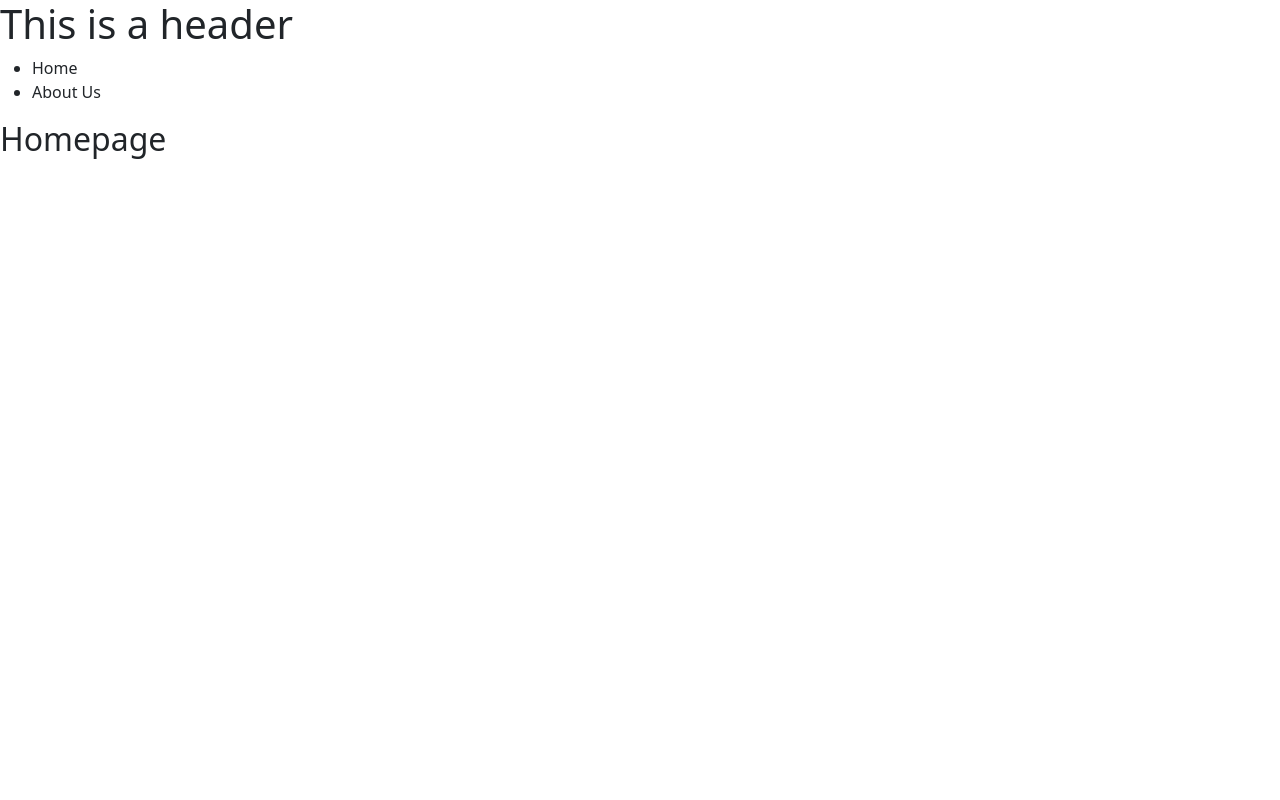
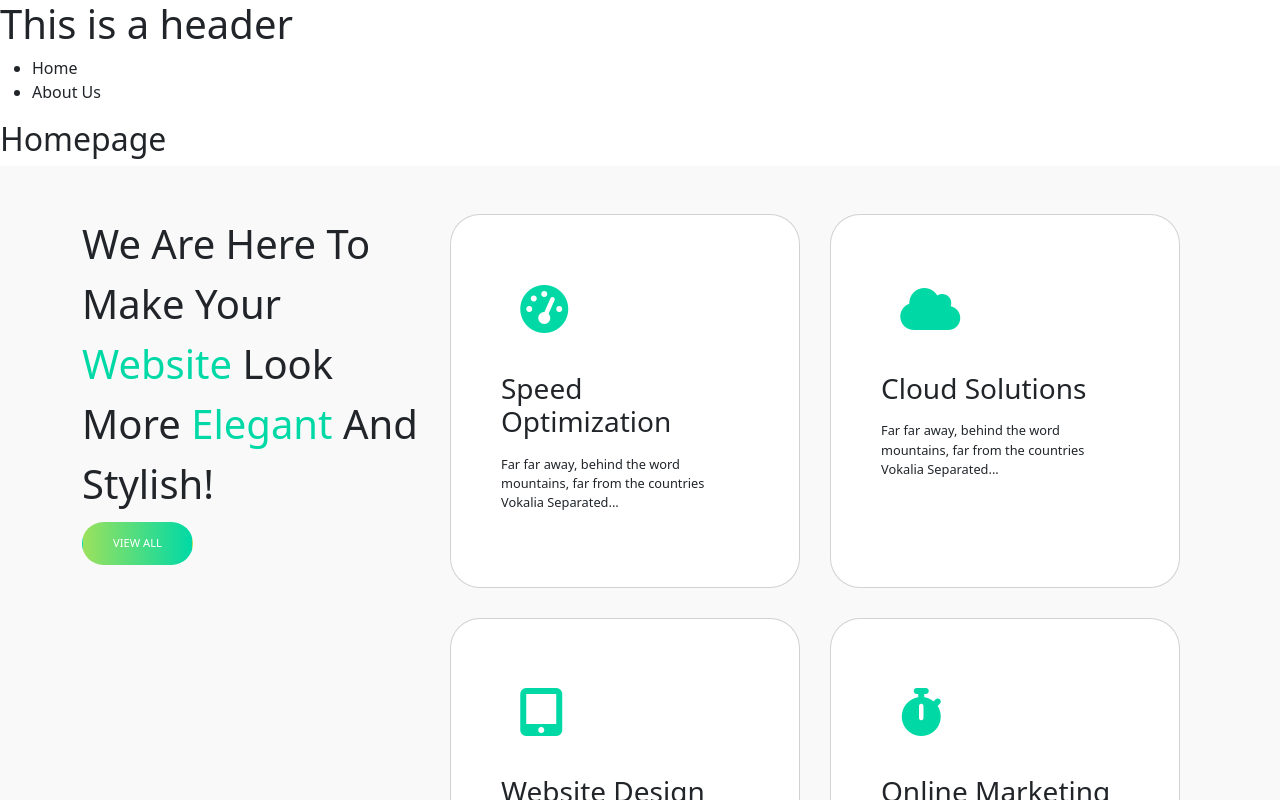
Before and after one commit to LorisGalleana/proj-html-vuejs, a Vue app: page / in a window 1280 px wide. Shown: the top 800 px of the page. Built offline with nearby package versions, Linux system fonts and the light colour scheme.

Commit message:
Add AppFeatures

```diff
--- a/src/components/HomeComponents/AppFeatures.vue
+++ b/src/components/HomeComponents/AppFeatures.vue
@@ -0,0 +1,93 @@
+<script>
+
+
+
+export default {
+    name: "AppFeatures"
+}
+</script>
+
+<template>
+    <div class="container-fluid d-flex bg-color">
+        <div class="container">
+            <div class="row py-5">
+                <div class="col-4">
+                    <h2 class="fs-1 lh-base">We Are Here To
+                        Make Your <span class="text-color">Website </span>Look More <span class="text-color">Elegant </span>And Stylish! </h2>
+                    <a href="#" class="btn btn-color ">VIEW ALL</a>
+                </div>
+                <div class="col-8">
+                  <div class="row">
+                    <div class="col-6 card">
+                        <div><i class="icon fa-solid fa-gauge-high"></i></div>
+                        <h3>Speed Optimization</h3>
+                        <p class="py-2 mini-font">Far far away, behind the word mountains, far from the countries Vokalia Separated...</p>
+                    </div>
+                    <div class="col-6 card">
+                        <div><i class="icon fa-solid fa-cloud"></i></div>
+                        <h3>Cloud Solutions</h3>
+                        <p class="py-2 mini-font">Far far away, behind the word mountains, far from the countries Vokalia Separated...</p>
+                    </div>
+                    <div class="col-6 card">
+                        <div><i class="icon fa-solid fa-tablet-screen-button"></i></div>
+                        <h3>Website Design</h3>
+                        <p class="py-2 mini-font">Far far away, behind the word mountains, far from the countries Vokalia Separated...</p>
+                    </div>
+                      <div class="col-6 card">
+                        <div><i class="icon fa-solid fa-stopwatch"></i></div>
+                        <h3>Online Marketing</h3>
+                        <p class="py-2 mini-font">Far far away, behind the word mountains, far from the countries Vokalia Separated...</p>
+                    </div>
+
+
+                  </div>
+                </div>
+               </div>
+            </div>
+    </div>
+</template>
+
+<style lang="scss" scoped>
+@use "../../styles/partials/variables" as *;
+    .bg-color {
+        background: $bg-gray ;
+
+    }
+    .text-color {
+        color: $green-text;
+    }
+    .btn-color {
+        background: $green-gradient ;
+        color: white;
+        border-radius: 24px;
+        font-size: 0.7rem;
+        padding: 12px 30px;
+    }
+    .mini-font {
+    font-size: 0.8rem;
+}
+
+.icon {
+    font-size: 3rem;
+    display: inline-block;
+    border-radius: 50%;
+    padding: 1.2rem;
+    margin-bottom: 20px ;
+    color: $green-text;
+}
+.card{
+    width: calc(100% / 2 - 30px);
+    margin-right: 30px;
+    margin-bottom: 30px;
+    border-radius: 30px;
+    padding: 50px;
+    &:hover{
+        background: $green-gradient ;
+        color: white;
+        .icon{
+            color: white;
+        }
+}
+}
+
+</style>
--- a/src/pages/AppHome.vue
+++ b/src/pages/AppHome.vue
@@ -1,6 +1,11 @@
 <script>
+import AppFeatures from '../components/HomeComponents/AppFeatures.vue';
 export default {
-    name: "AppHome"
+    name: "AppHome",
+    components: {
+        AppFeatures,
+
+    }
 }
 </script>
 
@@ -8,6 +13,9 @@ export default {
     <section>
         <h2>Homepage</h2>
     </section>
+   <AppFeatures />
 </template>
 
-<style scoped></style>
+<style scoped>
+
+</style>
```
